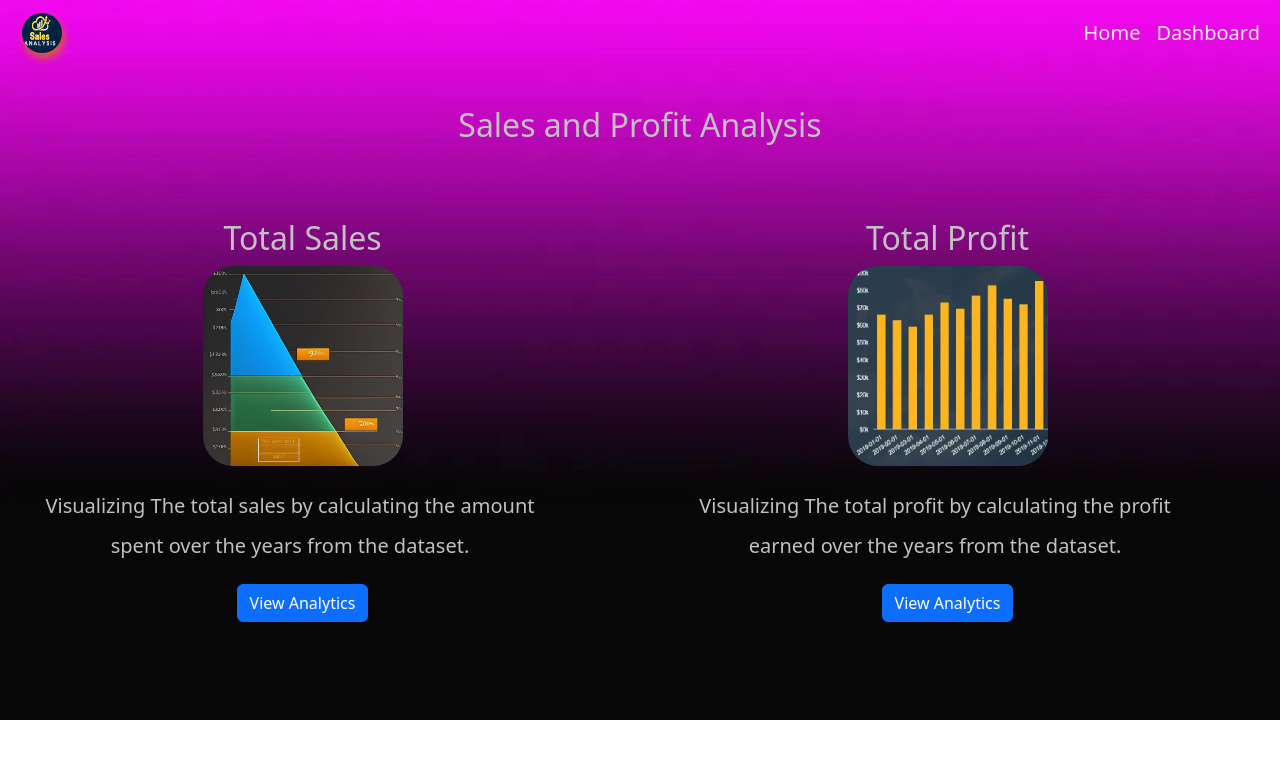
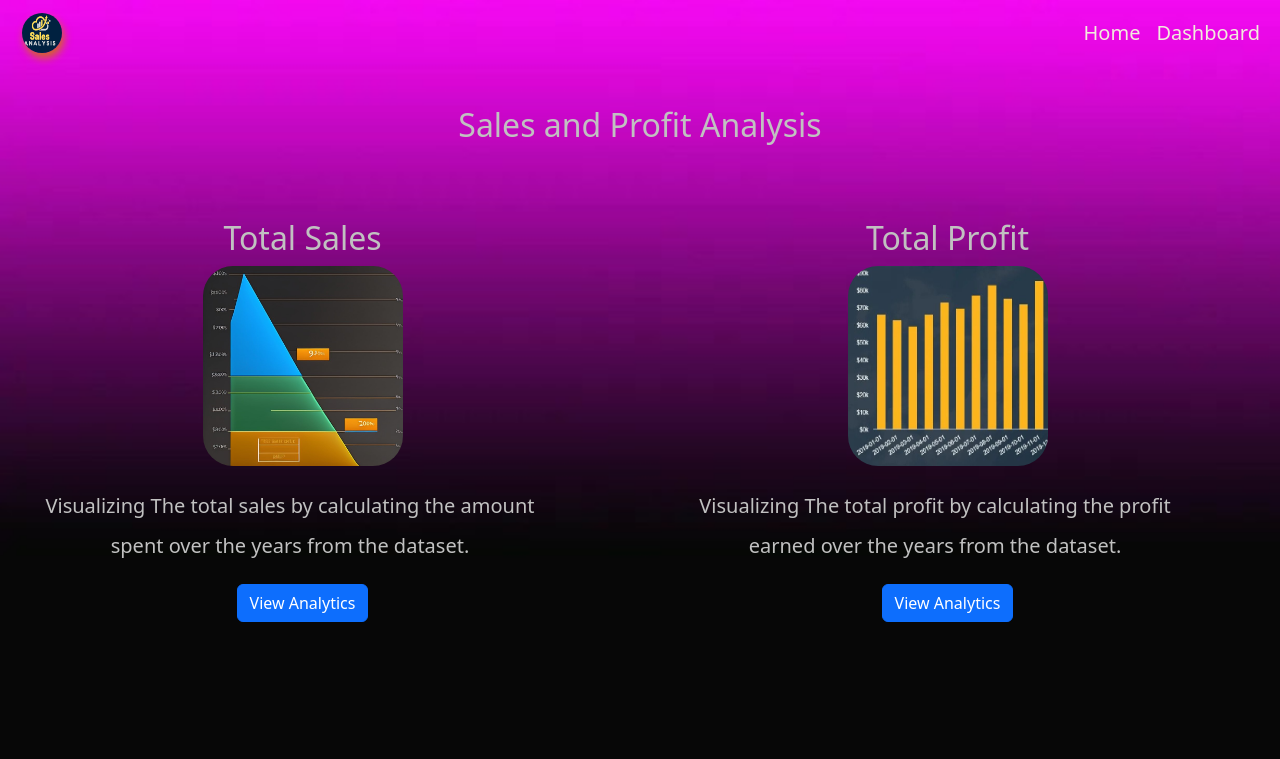
Before and after one commit to bishalpaul777/ForexiFy, a Flask app: page /sapo in a window 1280 px wide. Shown: the top 759 px of the page. Run offline with Flask 3, Linux system fonts and the light colour scheme.

Commit message:
I fixed back ground image

```diff
--- a/templates/analysis.html
+++ b/templates/analysis.html
@@ -13,6 +13,7 @@
         background-image: url('../static/images/wallpaper.jpg'); /* Replace with your image path */
         background-size: cover; /* Adjust the background size as needed */
         background-repeat: no-repeat;
+        background-attachment: fixed;
     }
 
     .logo {
--- a/templates/correlation.html
+++ b/templates/correlation.html
@@ -13,6 +13,7 @@
         background-image: url('../static/images/wallpaper.jpg'); /* Replace with your image path */
         background-size: cover; /* Adjust the background size as needed */
         background-repeat: no-repeat;
+        background-attachment: fixed;
     }
 
     .logo {
--- a/templates/dashboard.html
+++ b/templates/dashboard.html
@@ -17,6 +17,7 @@
         background-image: url('../static/images/wallpaper.jpg'); /* Replace with your image path */
         background-size: cover; /* Adjust the background size as needed */
         background-repeat: no-repeat;
+        background-attachment: fixed;
     }
      /* Navbar Construction starts here: */
   .navbar{
--- a/templates/demand.html
+++ b/templates/demand.html
@@ -13,6 +13,7 @@
         background-image: url('../static/images/wallpaper.jpg'); /* Replace with your image path */
         background-size: cover; /* Adjust the background size as needed */
         background-repeat: no-repeat;
+        background-attachment: fixed;
     }
 
     .logo {
--- a/templates/forecasting.html
+++ b/templates/forecasting.html
@@ -13,6 +13,7 @@
         background-image: url('../static/images/wallpaper.jpg'); /* Replace with your image path */
         background-size: cover; /* Adjust the background size as needed */
         background-repeat: no-repeat;
+        background-attachment: fixed;
     }
 
     .logo {
--- a/templates/index.html
+++ b/templates/index.html
@@ -14,6 +14,7 @@
         background-image: url('../static/images/wallpaper.jpg'); /* Replace with your image path */
         background-size: cover; /* Adjust the background size as needed */
         background-repeat: no-repeat;
+        background-attachment: fixed;
       }
   .h5{
     line-height: 2;
--- a/templates/linear.html
+++ b/templates/linear.html
@@ -13,6 +13,7 @@
         background-image: url('../static/images/wallpaper.jpg'); /* Replace with your image path */
         background-size: cover; /* Adjust the background size as needed */
         background-repeat: no-repeat;
+        background-attachment: fixed;
     }
 
     .logo {
--- a/templates/payment.html
+++ b/templates/payment.html
@@ -13,6 +13,7 @@
         background-image: url('../static/images/wallpaper.jpg'); /* Replace with your image path */
         background-size: cover; /* Adjust the background size as needed */
         background-repeat: no-repeat;
+        background-attachment: fixed;
     }
 
     .logo {
--- a/templates/sapo.html
+++ b/templates/sapo.html
@@ -18,6 +18,7 @@
         background-image: url('../static/images/wallpaper.jpg'); /* Replace with your image path */
         background-size: cover; /* Adjust the background size as needed */
         background-repeat: no-repeat;
+        background-attachment: fixed;
     }
 
     .logo {
--- a/templates/topcategories.html
+++ b/templates/topcategories.html
@@ -13,6 +13,7 @@
         background-image: url('../static/images/wallpaper.jpg'); /* Replace with your image path */
         background-size: cover; /* Adjust the background size as needed */
         background-repeat: no-repeat;
+        background-attachment: fixed;
     }
 
     .logo {
--- a/templates/topcustomers.html
+++ b/templates/topcustomers.html
@@ -13,6 +13,7 @@
         background-image: url('../static/images/wallpaper.jpg'); /* Replace with your image path */
         background-size: cover; /* Adjust the background size as needed */
         background-repeat: no-repeat;
+        background-attachment: fixed;
     }
 
     .logo {
--- a/templates/topstates.html
+++ b/templates/topstates.html
@@ -14,7 +14,7 @@
           background-image: url('../static/images/wallpaper.jpg'); /* Replace with your image path */
           background-size: cover; /* Adjust the background size as needed */
           background-repeat: no-repeat;
-
+          background-attachment: fixed;
       }
 
       .logo {
@@ -25,7 +25,6 @@
           box-shadow: 2px 5px 9px chocolate;
         }
         /* Logo ends here: */
-
 
 
 
```
